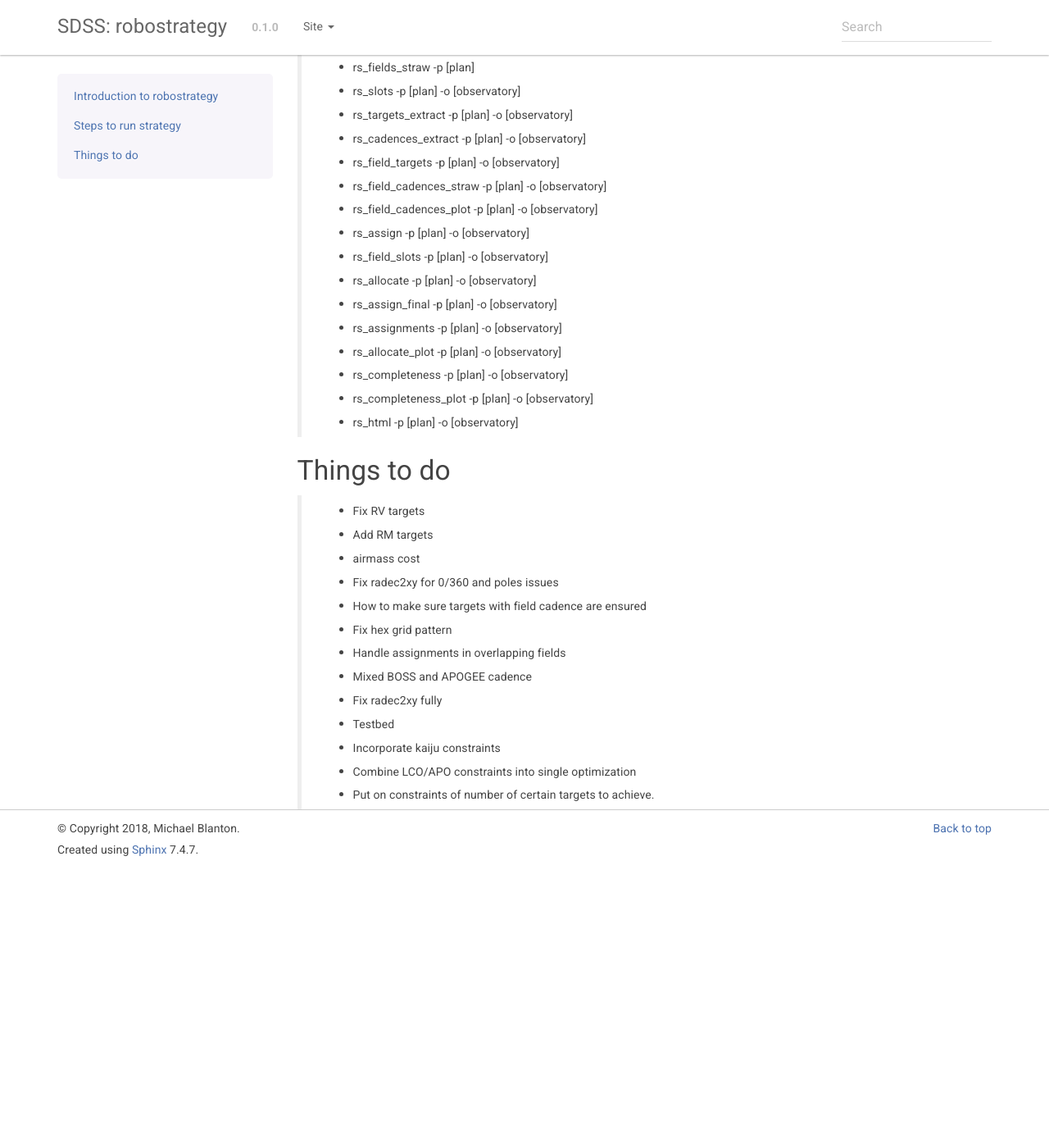
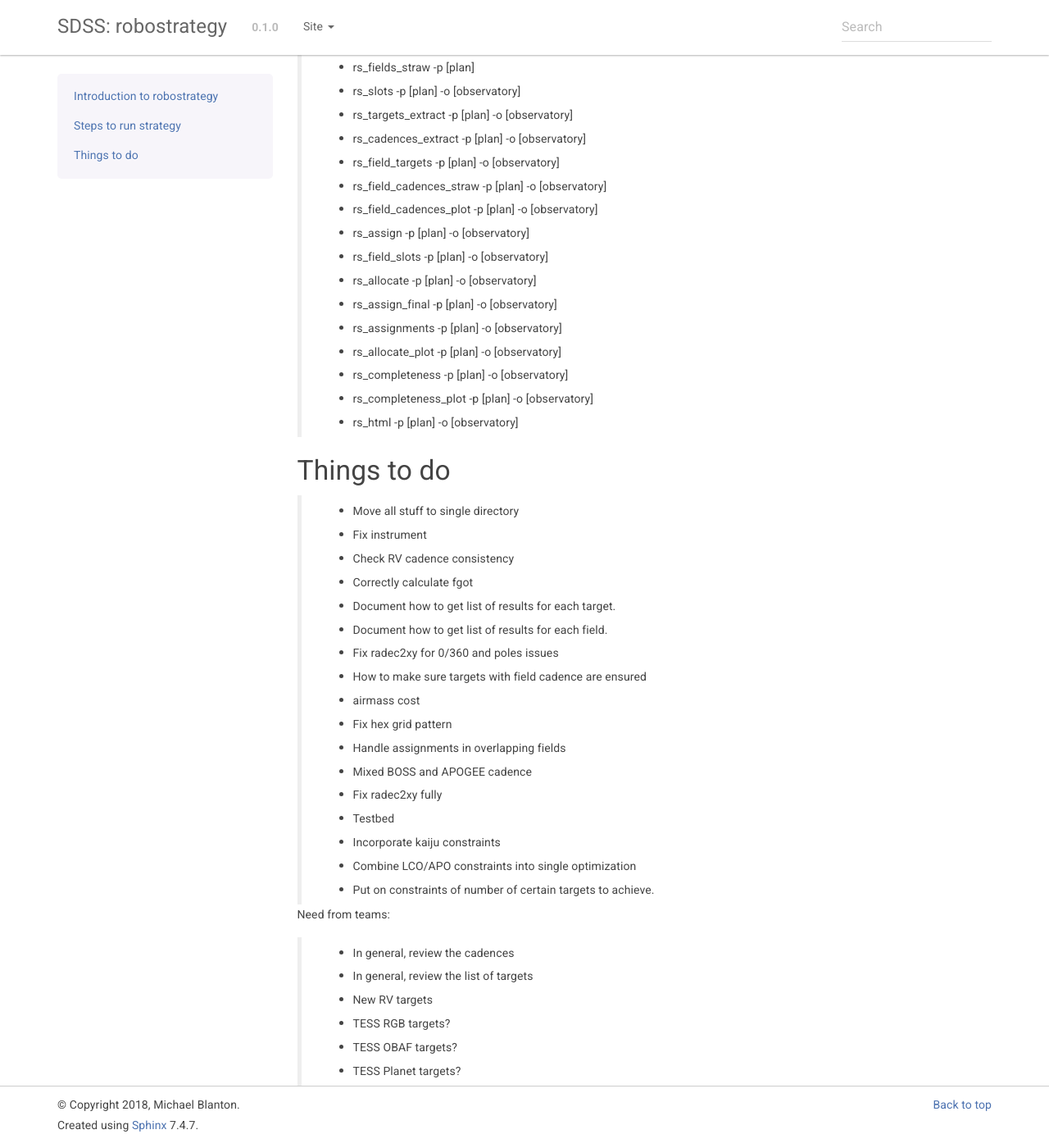
Before and after one commit to sdss/robostrategy, a Sphinx documentation site: the page built from docs/sphinx/intro.rst, in a window 1280 px wide and 1400 px high, scrolled down 128 px. Shown: the whole window at 82% size. Built offline with Sphinx 7.4.7, drawn with Linux system fonts in a browser that asks for light colours; the version number is read from the project's files by our own code; before the commit the page ends 1192 px from its top, so only the background shows below that.

Commit message:
adjust to work at utah

```diff
--- a/docs/sphinx/intro.rst
+++ b/docs/sphinx/intro.rst
@@ -27,11 +27,15 @@ Steps to run strategy
 Things to do
 ============
 
- * Fix RV targets
- * Add RM targets
- * airmass cost
+ * Move all stuff to single directory
+ * Fix instrument
+ * Check RV cadence consistency
+ * Correctly calculate fgot
+ * Document how to get list of results for each target.
+ * Document how to get list of results for each field.
  * Fix radec2xy for 0/360 and poles issues
  * How to make sure targets with field cadence are ensured
+ * airmass cost
  * Fix hex grid pattern
  * Handle assignments in overlapping fields
  * Mixed BOSS and APOGEE cadence
@@ -40,3 +44,12 @@ Things to do
  * Incorporate kaiju constraints
  * Combine LCO/APO constraints into single optimization
  * Put on constraints of number of certain targets to achieve.
+
+Need from teams:
+
+ * In general, review the cadences
+ * In general, review the list of targets
+ * New RV targets
+ * TESS RGB targets?
+ * TESS OBAF targets?
+ * TESS Planet targets?
```
Also changed, not shown: 4 other files.
